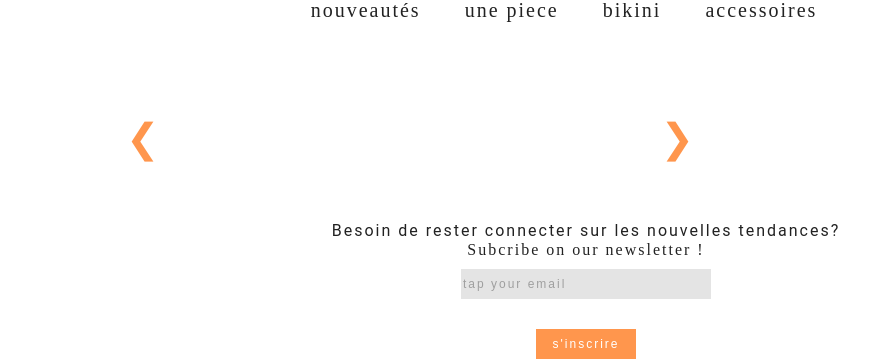
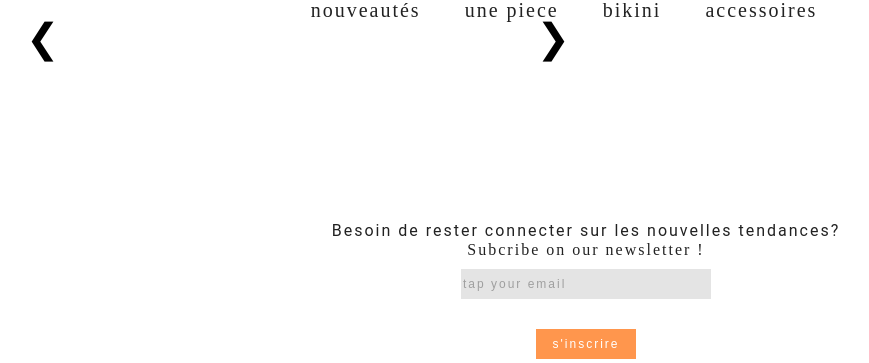
Before and after one commit to sophieph/little_s, a PHP site: template view/cardProduct.php in a window 1280 px wide. Shown: the part 177-540 px from the top of the page, without its empty margins (54-923 px from the left). Run offline with PHP 8.4, Linux system fonts and the light colour scheme; the template is opened without the code that fills it, so the values that code supplies are empty; the visitor is signed in with stand-in values (Sample User, id 1); some libraries are stand-ins or nearby versions.

Commit message:
fiche debut

```diff
--- a/public/css/style.css
+++ b/public/css/style.css
@@ -221,6 +221,7 @@ select {
 
 }
 
+/* .catalogue */
 .catalogue ul {
     max-width: 150rem;
     margin: 6.0rem auto;
@@ -255,7 +256,17 @@ select {
     margin-bottom: 20px;
 }
 
+/* .card */
 
+.card-list {
+    text-align: left;
+    margin: 0;
+    background-color:aliceblue;
+}
+
+.card-list > .slideshow-container {
+    margin: 0 auto;
+}
 /*admin-list*/
 .admin-list {
     text-align: left;
@@ -748,10 +759,18 @@ select {
         background-color: var(--color-page);
     }
 
+    /* .catalogue */
     .catalogue ul li:nth-child(5n+5) {
         width: calc(100% / 2);
         float: left;
         padding: 2rem;
+    }
+
+    /* card */
+
+    .card-list > .slideshow-container {
+        max-width:50%;
+        margin:0;
     }
 
     /* FOOTER */
--- a/view/cardProduct.php
+++ b/view/cardProduct.php
@@ -5,7 +5,7 @@
     <div class="card">
 
 
-        <div class="admin-list">
+        <div class="card-list">
             <div class="slideshow-container">
                 <ul >
                 <?php
@@ -21,6 +21,7 @@
                 <!-- Next and previous buttons -->
                 <a class="prev" onclick="plusSlides(-1)">&#10094;</a>
                 <a class="next" onclick="plusSlides(1)">&#10095;</a>
+
             </div>
         </div>
 
```
